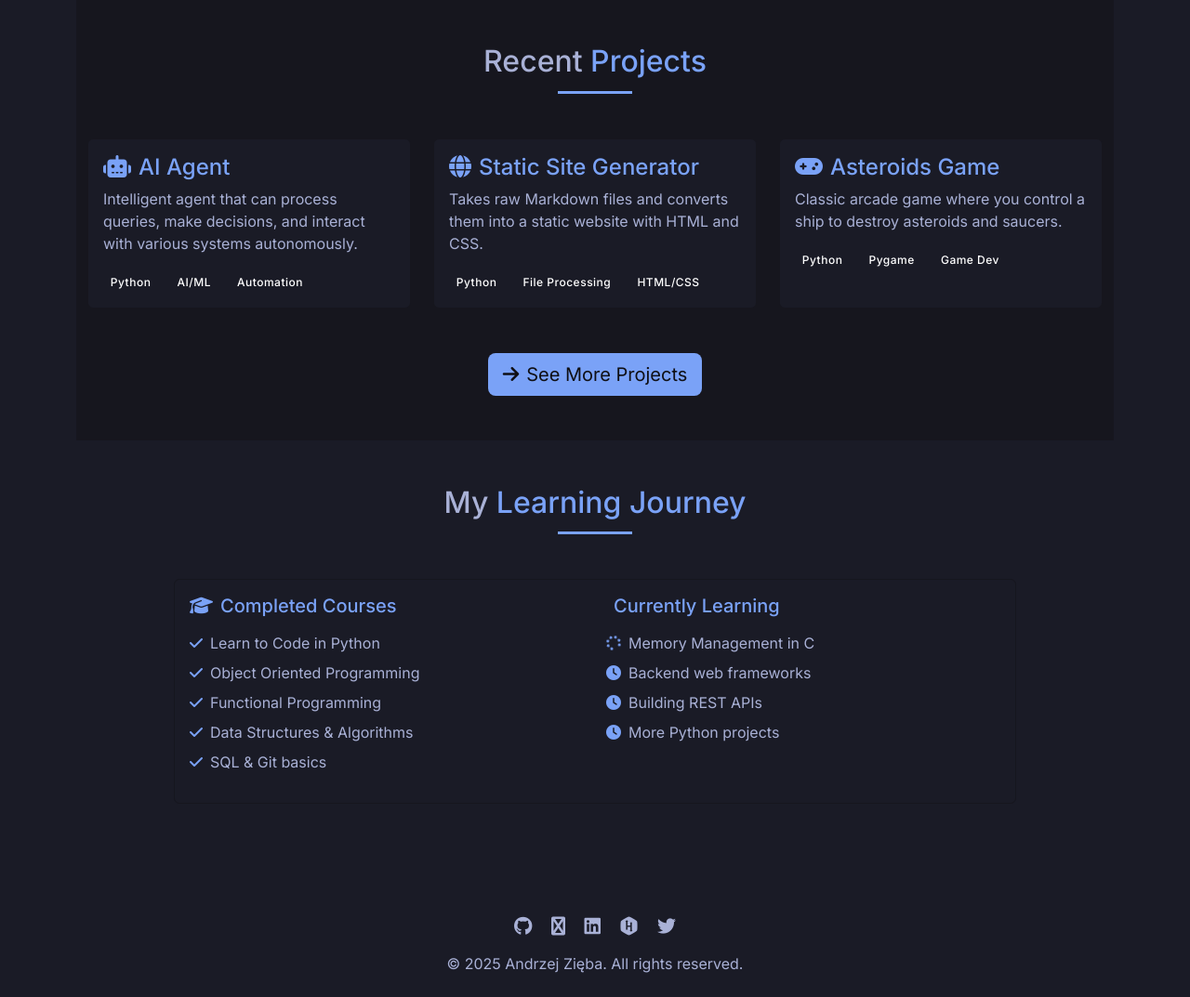
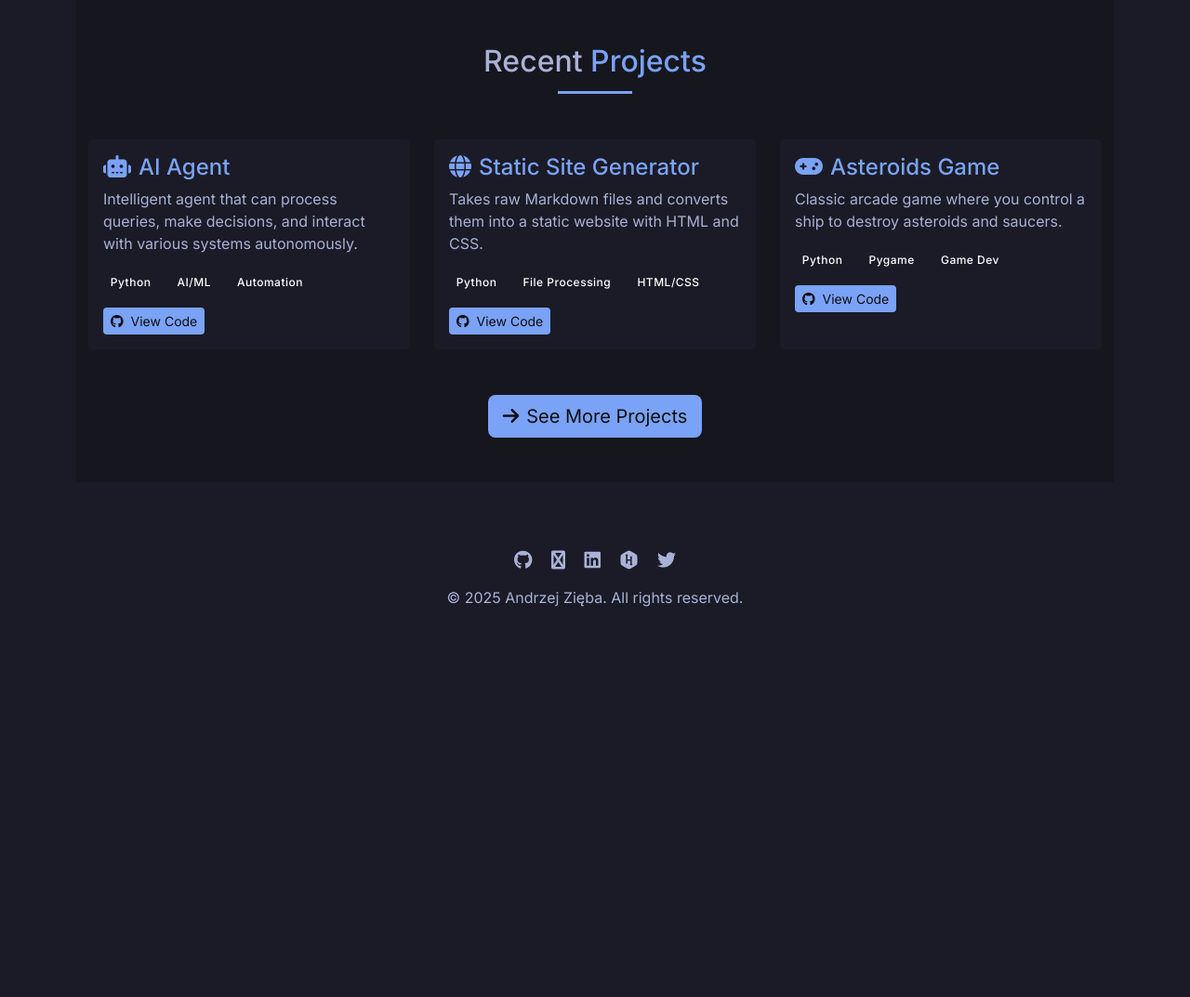
Before and after one commit to juandrzej/portfolio_site, a Flask app: page / in a window 1280 px wide. Shown: the part 944-2017 px from the top of the page at 93% size. After the commit the page ends 1597 px from the top, so only its background shows below. Run offline with Flask 3, Linux system fonts and the light colour scheme; some libraries are stand-ins or nearby versions.

Commit message:
remove my learning jounrey section; add links ro recent projects

```diff
--- a/templates/index.html
+++ b/templates/index.html
@@ -77,6 +77,11 @@
                             <span class="badge bg-tokyo-purple me-2">AI/ML</span>
                             <span class="badge bg-tokyo-purple">Automation</span>
                         </div>
+                        <div class="mt-3">
+                            <a href="https://github.com/juandrzej/AI_agent" target="_blank" class="btn btn-tokyo-blue btn-sm">
+                                <i class="fab fa-github me-2"></i>View Code
+                            </a>
+                        </div>
                     </div>
                 </div>
             </div>
@@ -91,6 +96,11 @@
                             <span class="badge bg-tokyo-purple me-2">Python</span>
                             <span class="badge bg-tokyo-purple me-2">File Processing</span>
                             <span class="badge bg-tokyo-purple">HTML/CSS</span>
+                        </div>
+                        <div class="mt-3">
+                            <a href="https://github.com/juandrzej/static_site_generator" target="_blank" class="btn btn-tokyo-blue btn-sm">
+                                <i class="fab fa-github me-2"></i>View Code
+                            </a>
                         </div>
                     </div>
                 </div>
@@ -107,6 +117,11 @@
                             <span class="badge bg-tokyo-purple me-2">Pygame</span>
                             <span class="badge bg-tokyo-purple">Game Dev</span>
                         </div>
+                        <div class="mt-3">
+                            <a href="https://github.com/juandrzej/asteroids_game" target="_blank" class="btn btn-tokyo-blue btn-sm">
+                                <i class="fab fa-github me-2"></i>View Code
+                            </a>
+                        </div>
                     </div>
                 </div>
             </div>
@@ -119,42 +134,5 @@
     </div>
 </section>
 
-<section class="learning-journey py-5">
-    <div class="container">
-        <h2 class="text-center mb-5 text-tokyo-light">My <span class="text-tokyo-blue">Learning Journey</span></h2>
-        <div class="row justify-content-center">
-            <div class="col-md-10">
-                <div class="card bg-tokyo-dark border-tokyo-darker">
-                    <div class="card-body">
-                        <div class="row">
-                            <div class="col-md-6">
-                                <h5 class="text-tokyo-blue mb-3">
-                                    <i class="fas fa-graduation-cap me-2"></i>Completed Courses
-                                </h5>
-                                <ul class="list-unstyled text-tokyo-light">
-                                    <li class="mb-2"><i class="fas fa-check text-tokyo-blue me-2"></i>Learn to Code in Python</li>
-                                    <li class="mb-2"><i class="fas fa-check text-tokyo-blue me-2"></i>Object Oriented Programming</li>
-                                    <li class="mb-2"><i class="fas fa-check text-tokyo-blue me-2"></i>Functional Programming</li>
-                                    <li class="mb-2"><i class="fas fa-check text-tokyo-blue me-2"></i>Data Structures & Algorithms</li>
-                                    <li class="mb-2"><i class="fas fa-check text-tokyo-blue me-2"></i>SQL & Git basics</li>
-                                </ul>
-                            </div>
-                            <div class="col-md-6">
-                                <h5 class="text-tokyo-blue mb-3">
-                                    <i class="fas fa-target me-2"></i>Currently Learning
-                                </h5>
-                                <ul class="list-unstyled text-tokyo-light">
-                                    <li class="mb-2"><i class="fas fa-spinner fa-spin text-tokyo-blue me-2"></i>Memory Management in C</li>
-                                    <li class="mb-2"><i class="fas fa-clock text-tokyo-blue me-2"></i>Backend web frameworks</li>
-                                    <li class="mb-2"><i class="fas fa-clock text-tokyo-blue me-2"></i>Building REST APIs</li>
-                                    <li class="mb-2"><i class="fas fa-clock text-tokyo-blue me-2"></i>More Python projects</li>
-                                </ul>
-                            </div>
-                        </div>
-                    </div>
-                </div>
-            </div>
-        </div>
-    </div>
-</section>
+
 {% endblock %}
```
